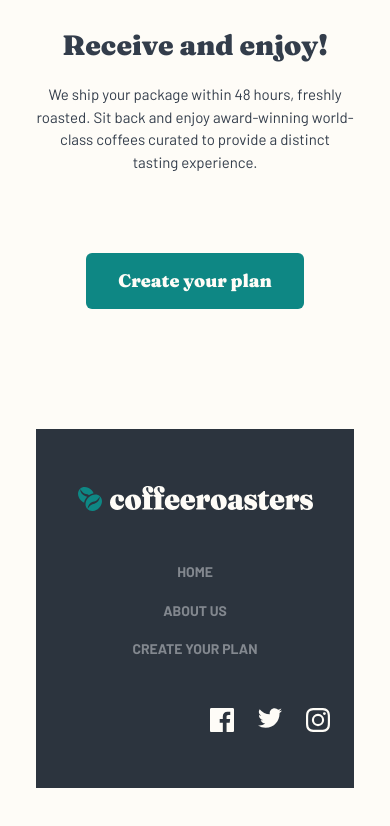
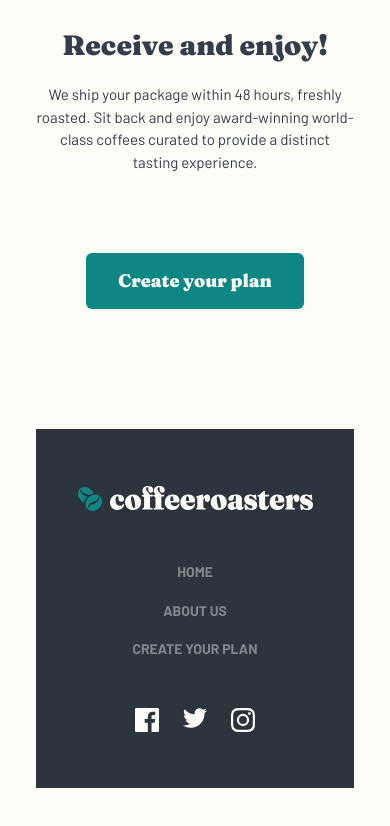
Before and after one commit to GabrielaMendes/vue-coffee-subsrcription-site, a Vue app: page / in a window 390 px wide. Shown: the part 4640-5466 px from the top of the page. Built offline with nearby package versions, Linux system fonts and the light colour scheme.

Commit message:
fix: fixed icons position

```diff
--- a/src/components/TheFooter.vue
+++ b/src/components/TheFooter.vue
@@ -33,7 +33,7 @@ import IconInstagram from "./icons/social-media/IconInstagram.vue";
       </nav>
     </div>
 
-    <div class="flex gap-6 ml-auto">
+    <div class="flex gap-6 lg:ml-auto">
       <a href="https://facebook.com" target="_blank" rel="noopener noreferrer">
         <IconFacebook aria-hidden="true" />
         <span class="hidden">Facebook</span>
```
